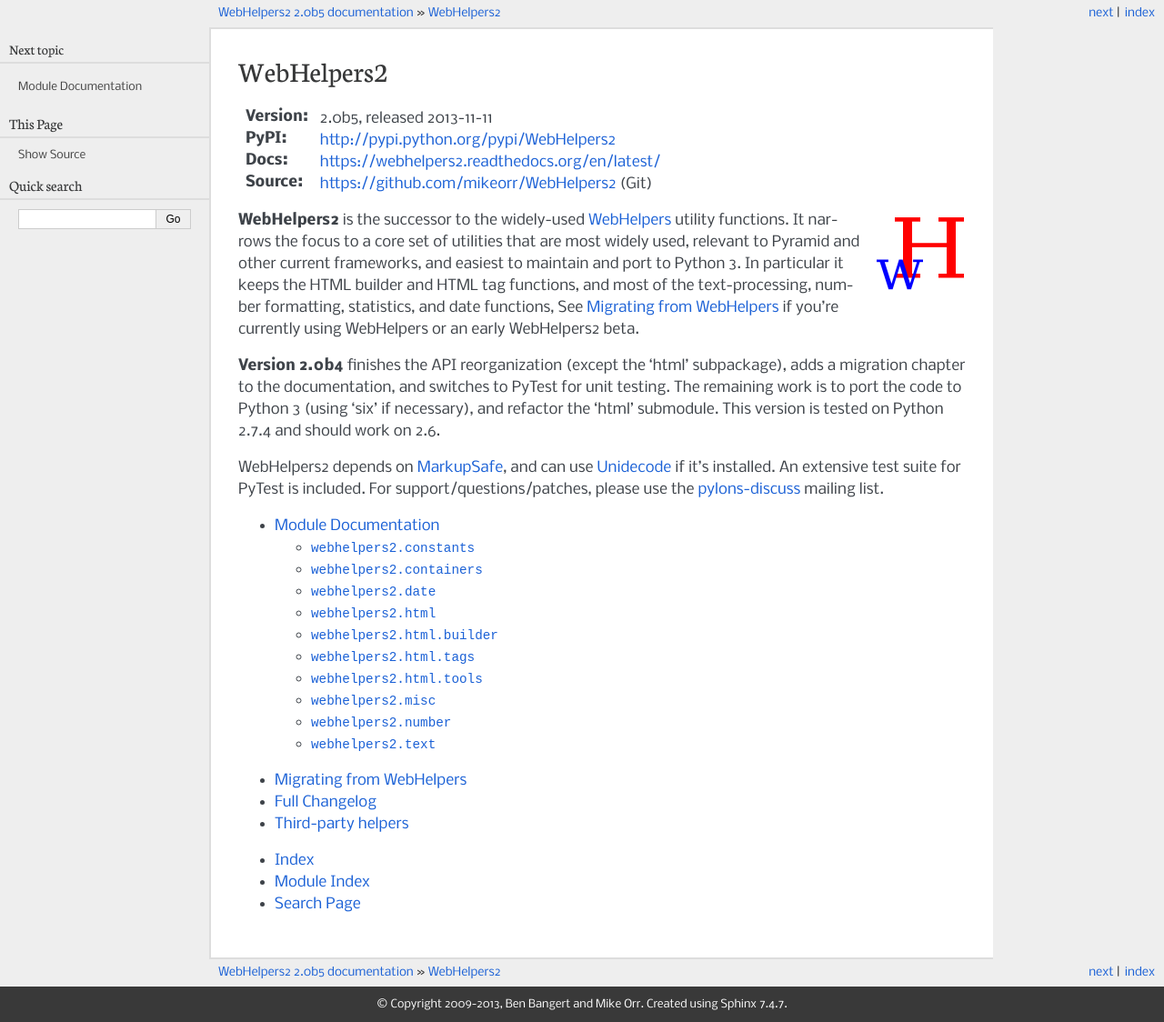
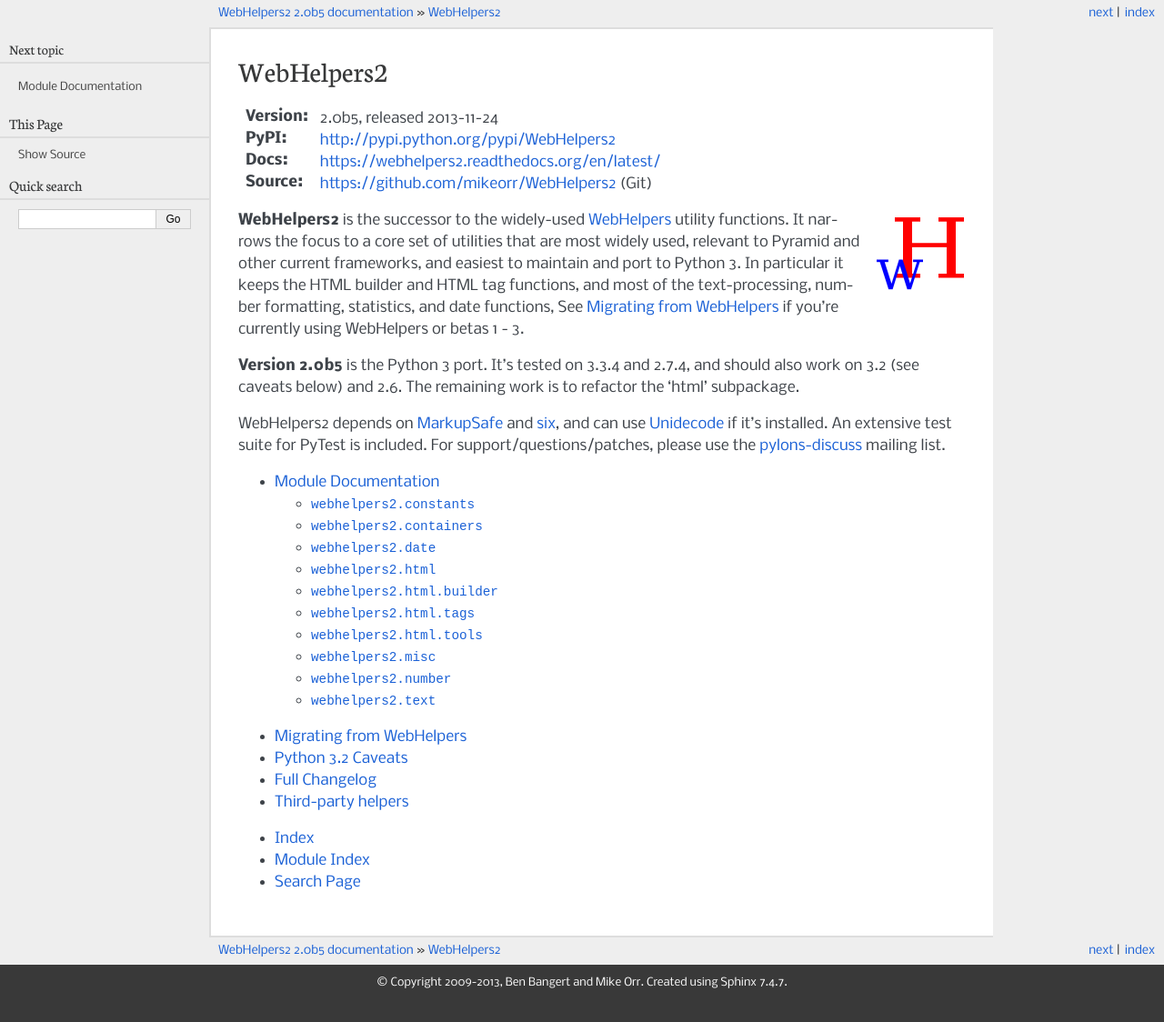
Before and after one commit to mikeorr/WebHelpers2, a Sphinx documentation site: the page built from docs/index.rst, in a window 1280 px wide. Shown: the whole page at 91% size. Built offline with Sphinx 7.4.7, drawn with Linux system fonts in a browser that asks for light colours; after the commit the page ends 1100 px from its top, so only the background shows below that.

Commit message:
Update docs and changelog for 2.0b5 release.

```diff
--- a/docs/index.rst
+++ b/docs/index.rst
@@ -1,6 +1,6 @@
 WebHelpers2
 %%%%%%%%%%%
-:Version: |release|, released 2013-11-11
+:Version: |release|, released 2013-11-24
 :PyPI: http://pypi.python.org/pypi/WebHelpers2
 :Docs: https://webhelpers2.readthedocs.org/en/latest/
 :Source: https://github.com/mikeorr/WebHelpers2 (Git)
@@ -11,23 +11,21 @@ WebHelpers2
    :alt: WebHelpers Logo
    :align: right
 
-**WebHelpers2** is the successor to the widely-used WebHelpers_ utility functions.
-It narrows the focus to a core set of utilities that are most widely
-used, relevant to Pyramid and other current frameworks, and easiest to maintain
-and port to Python 3. In particular it keeps the HTML builder and HTML tag functions, and
-most of the text-processing, number formatting, statistics, and date functions,
-See :ref:`migrate` if you're currently using WebHelpers or an early WebHelpers2
-beta.
+**WebHelpers2** is the successor to the widely-used WebHelpers_ utility
+functions.  It narrows the focus to a core set of utilities that are most
+widely used, relevant to Pyramid and other current frameworks, and easiest to
+maintain and port to Python 3. In particular it keeps the HTML builder and HTML
+tag functions, and most of the text-processing, number formatting, statistics,
+and date functions, See :ref:`migrate` if you're currently using WebHelpers or
+betas 1 - 3.
 
-**Version 2.0b4** finishes the API reorganization (except the 'html'
-subpackage), adds a migration chapter to the documentation, and switches to
-PyTest for unit testing.  The remaining work is to port the code to Python 3
-(using 'six' if necessary), and refactor the 'html' submodule. This version is
-tested on Python 2.7.4 and should work on 2.6.
+**Version 2.0b5** is the Python 3 port. It's tested on 3.3.4 and 2.7.4, and
+should also work on 3.2 (see caveats below) and 2.6. The remaining work is to
+refactor the 'html' subpackage.
 
-WebHelpers2 depends on MarkupSafe_, and can use Unidecode_ if it's installed.
-An extensive test suite for PyTest is included.
-For support/questions/patches, please use the pylons-discuss_ mailing list.
+WebHelpers2 depends on MarkupSafe_ and six_, and can use Unidecode_ if it's
+installed.  An extensive test suite for PyTest is included.  For
+support/questions/patches, please use the pylons-discuss_ mailing list.
 
 .. toctree::
    :maxdepth: 2
```
Also changed, not shown: other parts of docs/index.rst (+3 -1 lines), docs/python32.rst (added, +13 -0 lines), 1 other file.
